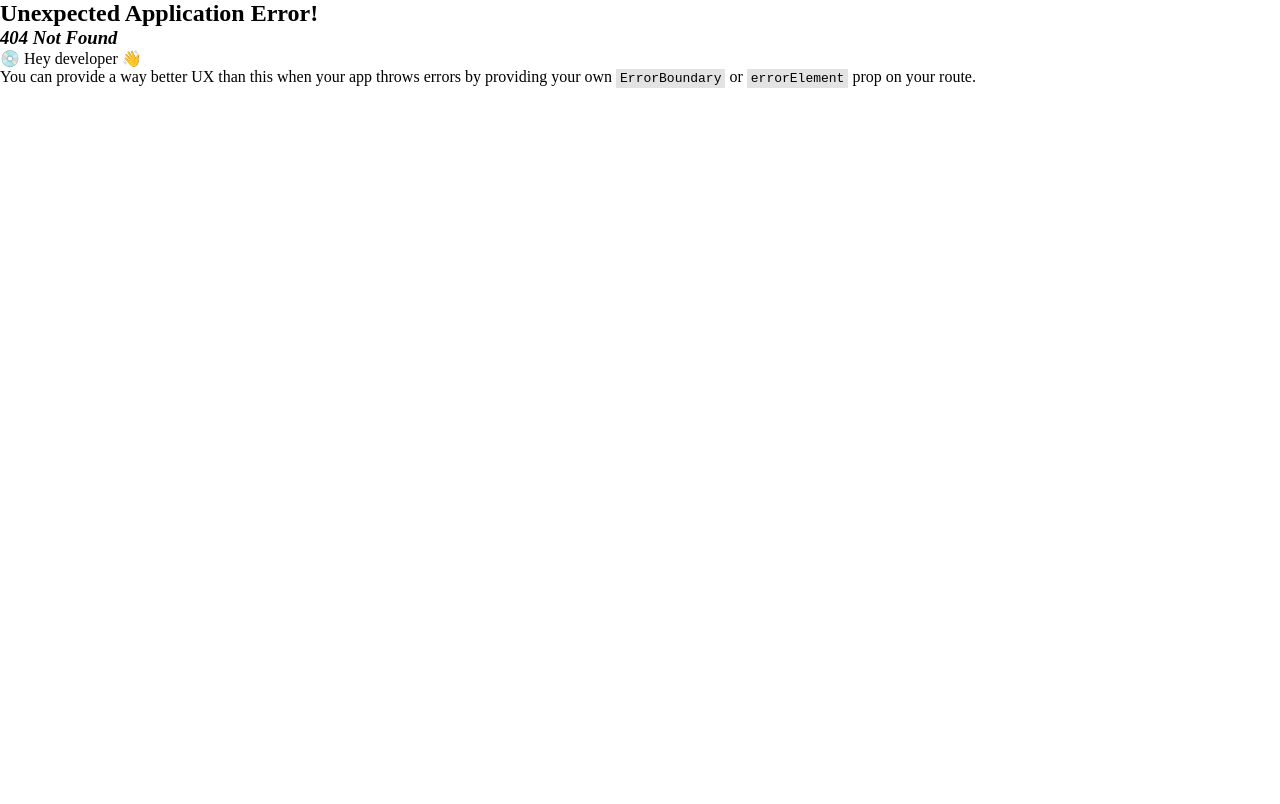
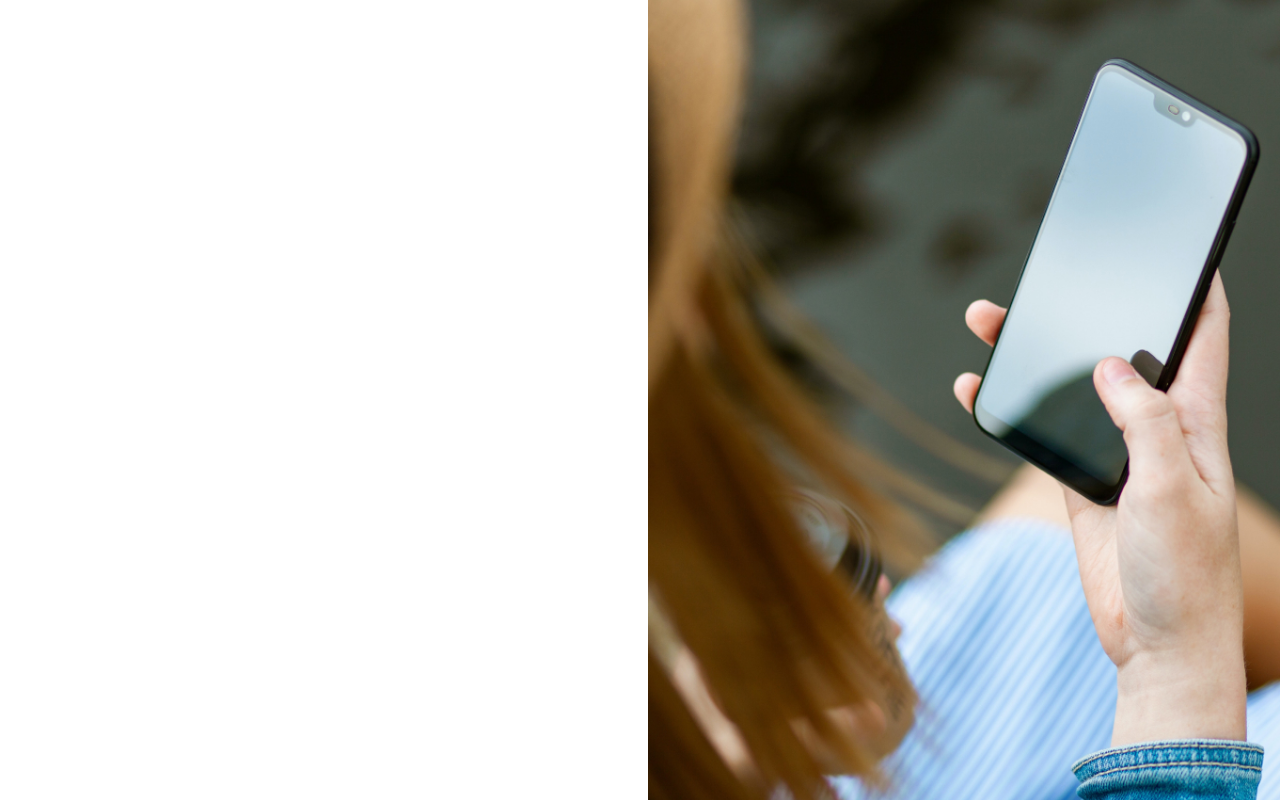
Before and after one commit to mdrifat59/chat-application, a React app: page /login in a window 1280 px wide. Before the commit this address had no page. Built offline with nearby package versions, Linux system fonts and the light colour scheme; the HTML template or start-up script is replaced by a standard one.

Commit message:
login grid and right site image done

```diff
--- a/src/App.jsx
+++ b/src/App.jsx
@@ -5,10 +5,14 @@ import {
   createRoutesFromElements
 } from "react-router-dom";
 import Registration from "./pages/Registration";
+import Login from "./pages/Login";
 
 const router = createBrowserRouter(
   createRoutesFromElements(
-    <Route  path="/" element={<Registration />}>  </Route>
+    <Route>
+      <Route  path="/" element={<Registration />}>  </Route>
+      <Route  path="/login" element={<Login />}>  </Route>
+    </Route>
   )
 );
 
--- a/src/index.css
+++ b/src/index.css
@@ -2,6 +2,7 @@
     margin: 0;
     padding: 0;
 }
+/* ========= registration page start =========== */
 .regiimg{
     width: 100%;
     height: 100vh;
@@ -14,7 +15,7 @@
     margin-left: auto;
     width: 50%;
     margin-top: 50%;
-    transform: translateY(-50%);
+    transform: translateY(-60%);
 }
 .reginput{
     margin: 30px 0;
@@ -22,3 +23,23 @@
 .reginput .MuiTextField-root{
     width: 80%;
 }
+.regbutton{
+    width: 80%;
+    border-radius: 50px;
+}
+/* ========= registration page end ========*/
+/* ========= login page start ============= */
+.login{
+    width: 100%;
+    height: 100vh;
+    object-fit: cover;
+}
+/* .loginbutton{
+    width: 80%;
+}
+.google{
+    width: 40%;
+    margin-top: 20px;
+    cursor: pointer;
+} */
+/* ========= login page end ============= */
--- a/src/pages/Login.jsx
+++ b/src/pages/Login.jsx
@@ -1,8 +1,29 @@
 import React from 'react'
+import { Grid,TextField,Button } from '@mui/material'
+import login from '../assets/login.jpg'
+// import google from '../assets/google.png'
+// import Headingforreglog from '../components/Headingforreglog'
 
 const Login = () => {
   return (
-    <div>Login</div>
+    <Grid container spacing={2}>
+    <Grid item xs={6}>
+      {/* <div className='regcontainer'>
+        <Headingforreglog className="headingreglog" title="Login to your account!"/>
+        <img className='google' src={google} />
+        <div className='reginput'>
+        <TextField id="outlined-basic" label="Email Address" variant="outlined" />
+        </div>
+        <div className='reginput'>
+        <TextField id="outlined-basic" label="Password" variant="outlined" />
+        </div>
+        <Button className='loginbutton' variant="contained">Login to Continue</Button>
+      </div> */}
+    </Grid>
+    <Grid item xs={6}>
+      <img className='login' src={login} />
+    </Grid>
+  </Grid>
   )
 }
 
--- a/src/pages/Registration.jsx
+++ b/src/pages/Registration.jsx
@@ -19,7 +19,7 @@ const Registration = () => {
       <div className='reginput'>
       <TextField id="outlined-basic" label="Password" variant="outlined" />
       </div>
-      <Button variant="contained">Sing up</Button>
+      <Button className='regbutton' variant="contained">Sing up</Button>
     </div>
   </Grid>
   <Grid item xs={6}>
```
Also changed, not shown: src/assets/google.png (added), src/assets/login.jpg (added).
